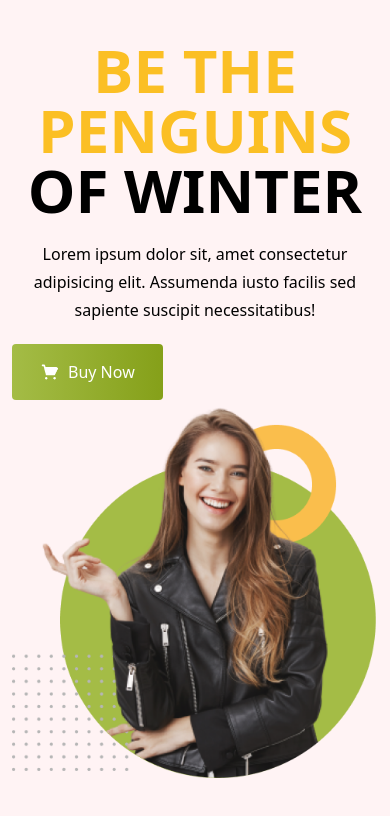
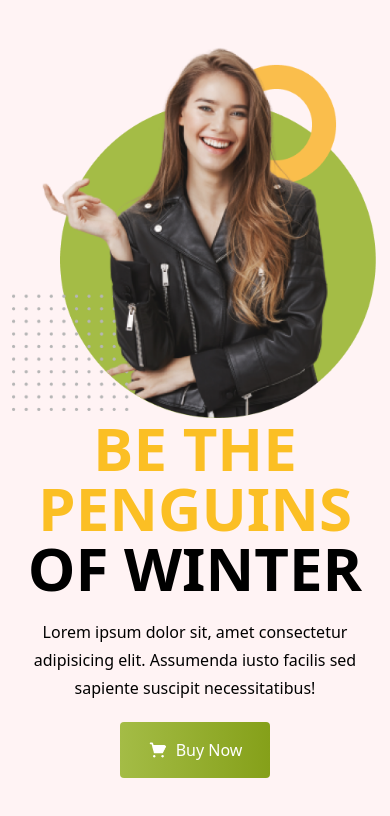
Before and after one commit to rijwanulalam/penguin-fashion-tail, a plain HTML site: page index.html in a window 390 px wide. Drawn offline with nearby package versions, Linux system fonts and the light colour scheme.

Commit message:
banner's order fixed

```diff
--- a/index.html
+++ b/index.html
@@ -10,24 +10,25 @@
 <body>
     <header class="bg-rose-200/25">
         <!-- nav -->
-        <div class="container mx-auto pt-10 pb-28">
+
 
 
         <!-- banner -->
-        <div class="">
-            <div class="md:flex  items-center text-center md:text-left px-3">
+
+            <div class="flex flex-col md:flex-row items-center text-center md:text-left px-3 container mx-auto pt-10 pb-28">
                 <div class="order-2 md:order-1 md:w-2/4">
                     <h1 class="uppercase text-6xl font-bold"><span class="text-amber-400">Be the penguins</span>
                         <br>
                         of winter
                     </h1>
                     <p class="md:w-2/3 font-normal leading-7 py-5">Lorem ipsum dolor sit, amet consectetur adipisicing elit. Assumenda iusto facilis sed sapiente suscipit necessitatibus!</p>
-                    <button class="font-medium text-white bg-gradient-to-r from-[#A4BC46] to-[#85A019] rounded px-7 py-4 flex items-center" type="button"><img class="w-5 mr-2" src="icons/shopping-cart 1.png" alt=""> Buy Now</button>
+                    <button class="mx-auto md:mx-0 font-medium text-white bg-gradient-to-r from-[#A4BC46] to-[#85A019] rounded px-7 py-4 flex items-center" type="button"><img class="w-5 mr-2" src="icons/shopping-cart 1.png" alt=""> Buy Now</button>
                 </div>
                 <div class="order-1 md:order-2">
                     <img class="" src="images/model.png" alt="">
                 </div>
             </div>
+
     </header>
     <main>
         <!-- <h1>Hell this is tailwind</h1> -->
```
